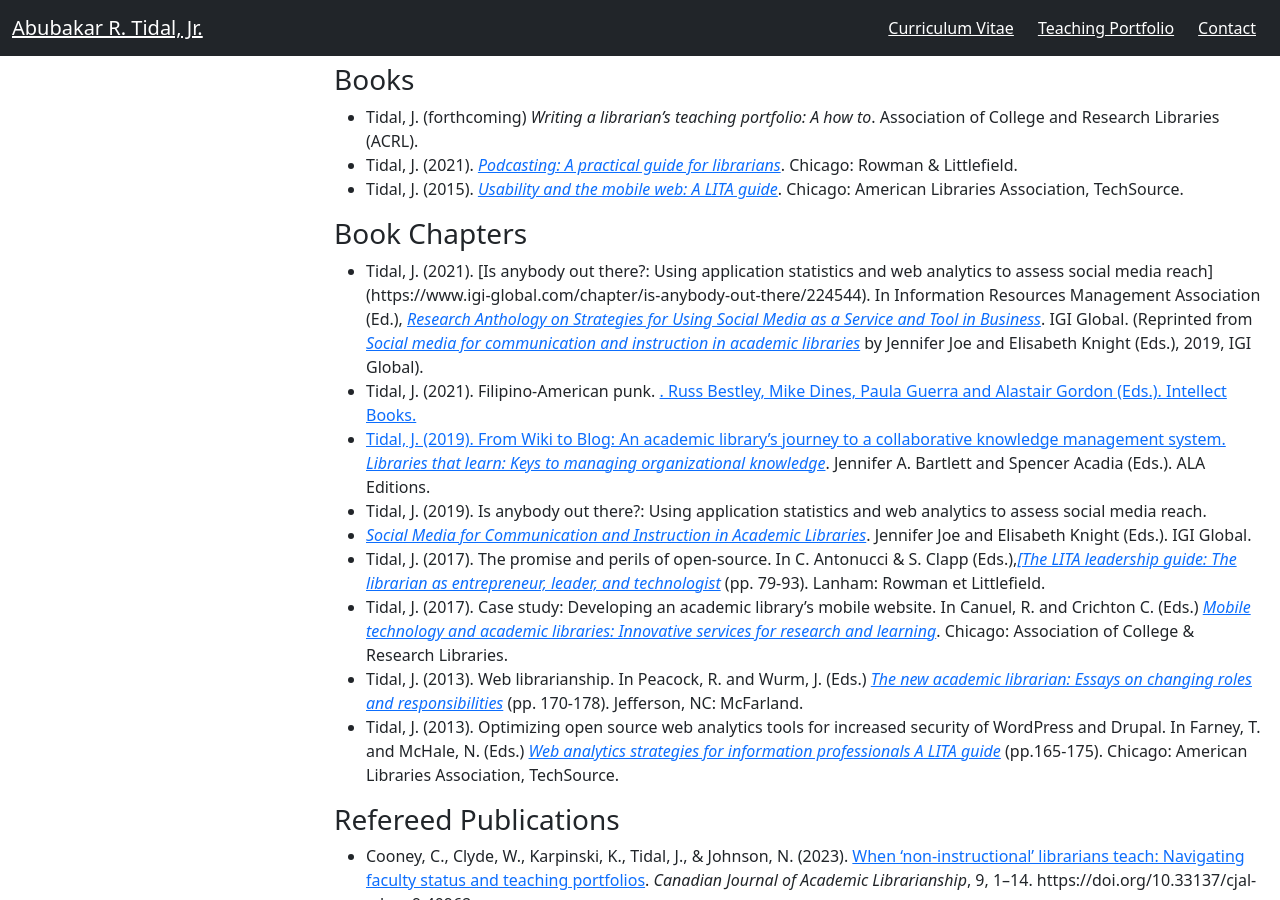
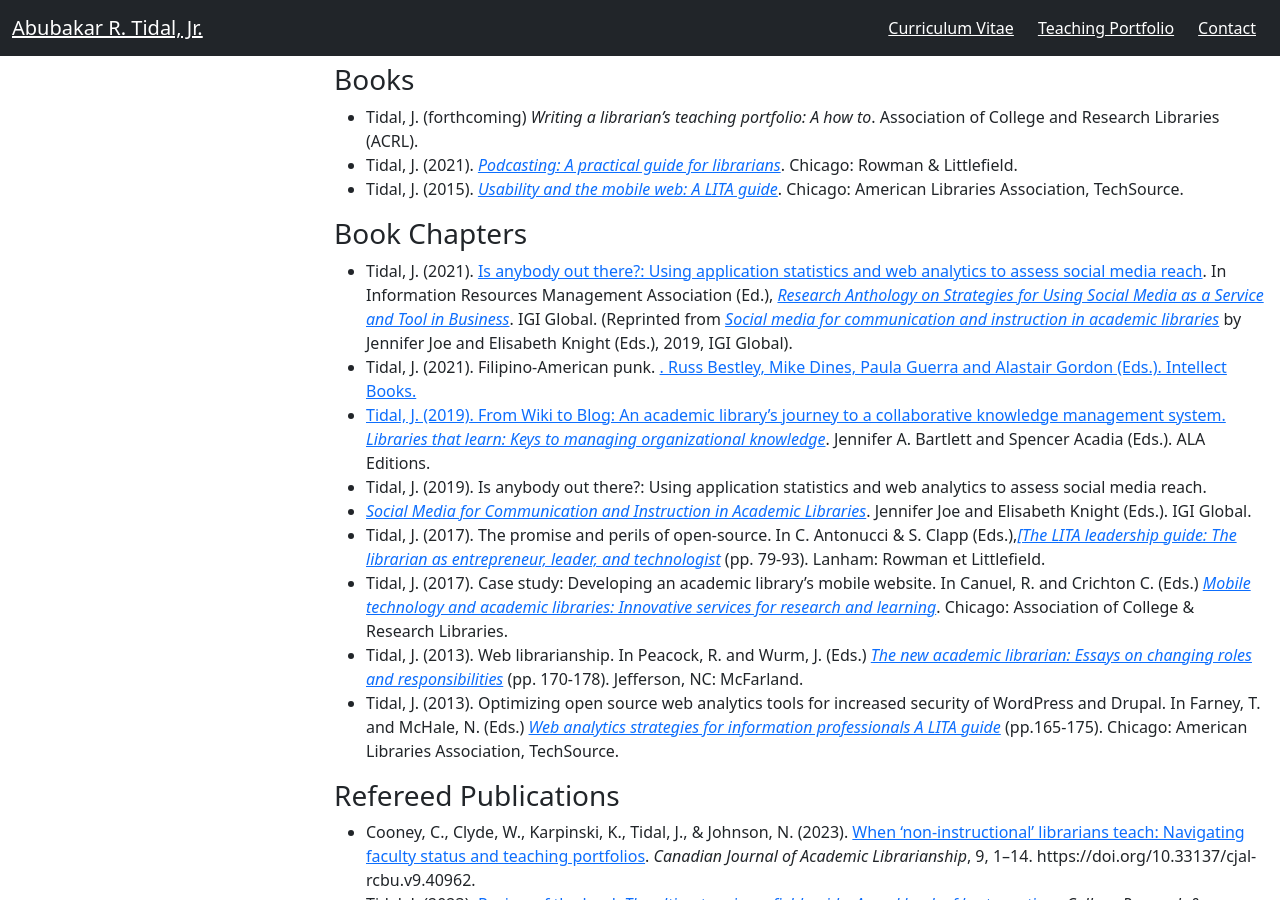
Before and after one commit to KentuckyFriedTofu/KentuckyFriedTofu.github.io, a Jekyll site: the page built from cv.html, in a window 1280 px wide and 900 px high, scrolled down 2187 px. Built offline with Jekyll 4.4.1, drawn with Linux system fonts in a browser that asks for light colours; part of the change alters nothing that is shown.

Commit message:
Update cv.html

```diff
--- a/cv.html
+++ b/cv.html
@@ -116,7 +116,7 @@ title: Abubakar R. Tidal, Jr. - Curriculum Vitae
 
     <h3>Book Chapters</h3>
       <ul>
-        <li>Tidal, J. (2021). [Is anybody out there?: Using application statistics and web analytics to assess social media reach](https://www.igi-global.com/chapter/is-anybody-out-there/224544). In Information Resources Management Association (Ed.), <em><a href="https://www.igi-global.com/gateway/book/275414?ct=-8585755082102393678">Research Anthology on Strategies for Using Social Media as a Service and Tool in Business</a></em>. IGI Global. (Reprinted from <em><a href="https://www.igi-global.com/book/social-media-communication-instruction-academic/214080">Social media for communication and instruction in academic libraries</a></em> by Jennifer Joe and Elisabeth Knight (Eds.), 2019, IGI Global).</li>
+        <li>Tidal, J. (2021). <a href="(https://www.igi-global.com/chapter/is-anybody-out-there/224544">Is anybody out there?: Using application statistics and web analytics to assess social media reach</a>. In Information Resources Management Association (Ed.), <em><a href="https://www.igi-global.com/gateway/book/275414?ct=-8585755082102393678">Research Anthology on Strategies for Using Social Media as a Service and Tool in Business</a></em>. IGI Global. (Reprinted from <em><a href="https://www.igi-global.com/book/social-media-communication-instruction-academic/214080">Social media for communication and instruction in academic libraries</a></em> by Jennifer Joe and Elisabeth Knight (Eds.), 2019, IGI Global).</li>
 
         <li>Tidal, J. (2021). Filipino-American punk. <em><a href="https://www.intellectbooks.com/trans-global-punk-scenes"Trans-global punk scenes the punk reader volume 2</a></em>. Russ Bestley, Mike Dines, Paula Guerra and Alastair Gordon (Eds.). Intellect Books.</li>
 
```
